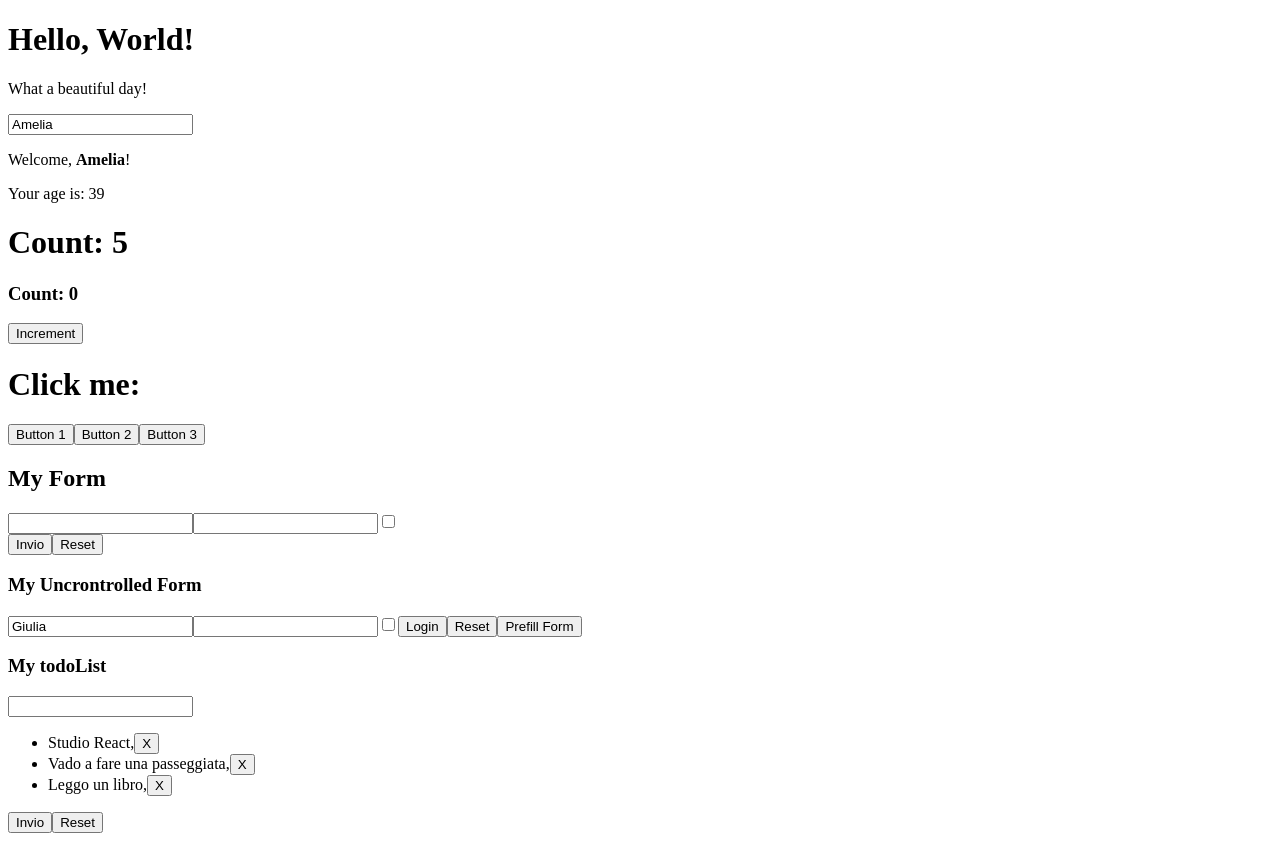
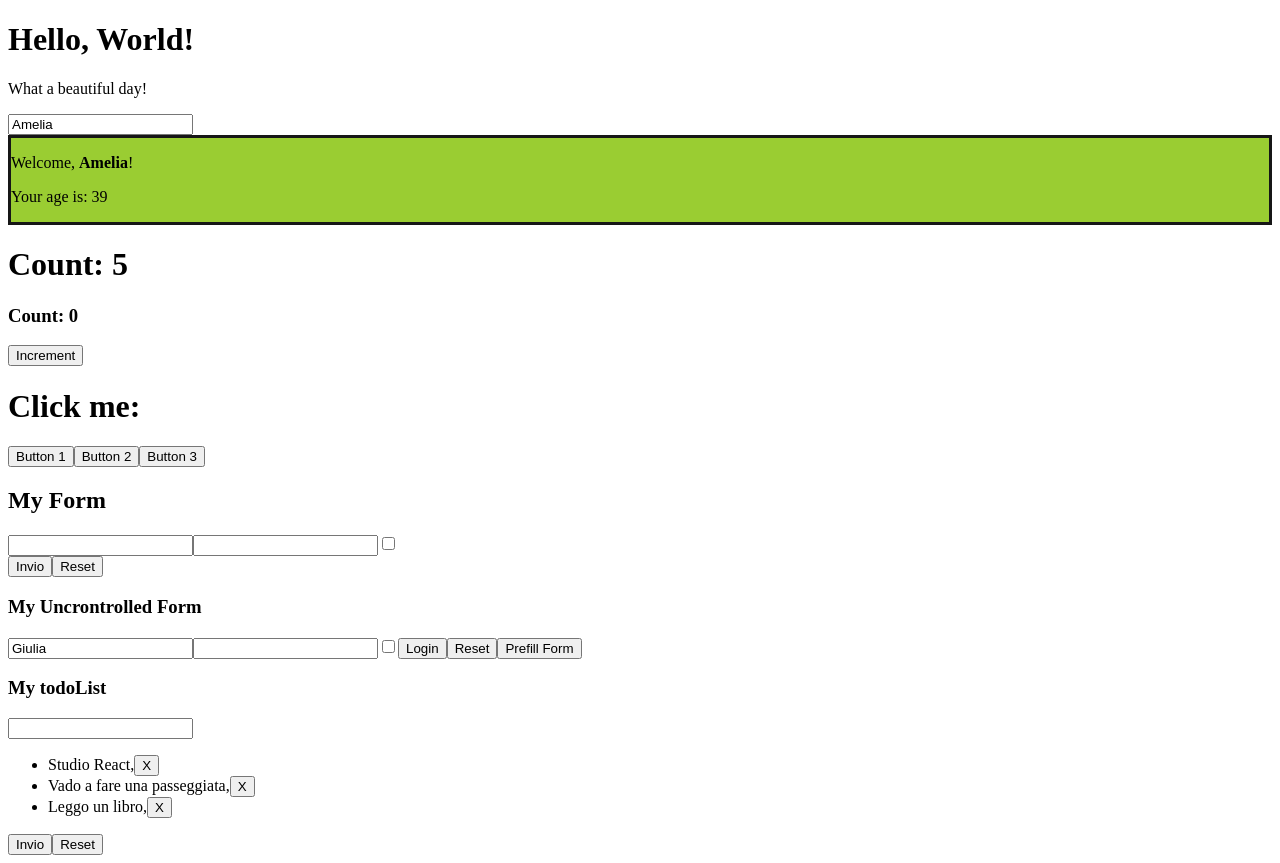
Before and after one commit to ameted83/React-exercises, a React (Create React App) app: page / in a window 1280 px wide. Before the commit the page ends 841 px from the top, so only its background shows below. Built offline with nearby package versions, Linux system fonts and the light colour scheme.

Commit message:
styling-components-01

```diff
--- a/src/Welcome.js
+++ b/src/Welcome.js
@@ -3,13 +3,13 @@ import Age from "./Age";
 class Welcome extends React.Component {
   render() {
     return (
-      <>
+      <div className="welcome">
         <p>
           Welcome, <strong>{this.props.name}</strong>!
         </p>
         {/* <p>Your age is: {this.props.age}</p> */}
         <Age age={this.props.age ? this.props.age : false} />
-      </>
+      </div>
     );
   }
 }
--- /dev/null
+++ b/src/index.css
@@ -0,0 +1,4 @@
+.welcome {
+  background-color: yellowgreen;
+  border: 3px solid rgb(22, 22, 22);
+}
--- a/src/index.js
+++ b/src/index.js
@@ -1,5 +1,6 @@
 import ReactDOM from "react-dom";
 import { App } from "./App";
+import "./index.css";
 
 const root = document.querySelector("#root");
 
```
